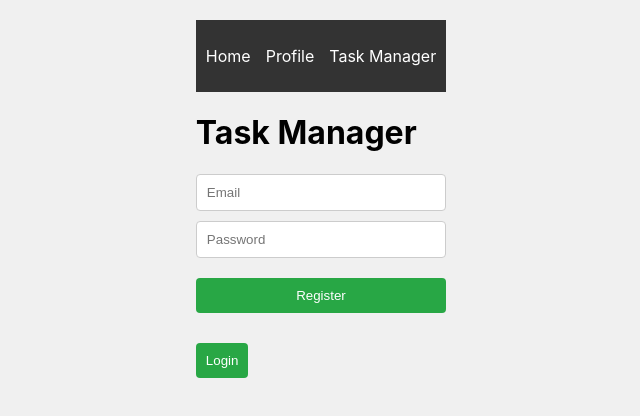
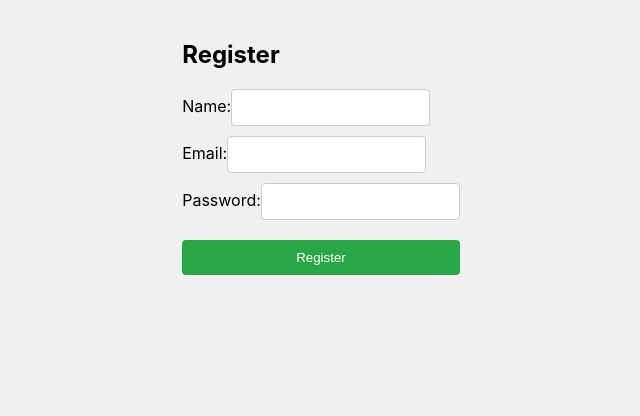
Before and after one commit to Chad96/react-to-do-list-app, a React (Create React App) app: page / in a window 1280 px wide. Shown: the top 416 px of the page, without its empty margins (319-959 px from the left). Built offline with nearby package versions, Linux system fonts and the light colour scheme.

Commit message:
registration

```diff
--- a/src/App.js
+++ b/src/App.js
@@ -1,40 +1,117 @@
-// src/App.js
-
-import React from "react";
-import { BrowserRouter as Router, Route, Routes } from "react-router-dom";
-import HomePage from "./components/HomePage";
-import ProfilePage from "./components/ProfilePage";
+import React, { useState, useEffect } from "react";
+import TaskForm from "./components/TaskForm";
 import KanbanBoard from "./components/KanbanBoard";
-import Navbar from "./components/Navbar";
-import { AuthProvider } from "./context/AuthContext";
-import PrivateRoute from "./components/PrivateRoute";
+import UserDetails from "./components/UserDetails";
+import TaskFilters from "./components/TaskFilters";
+import RegistrationForm from "./components/RegistrationForm";
+import LoginForm from "./components/LoginForm";
 import "./App.css";
+import { getTasksFromStorage, saveTasksToStorage } from "./utils/localStorage";
 
 const App = () => {
-  const [tasks, setTasks] = React.useState([]); // Initialize tasks as an empty array
+  const [tasks, setTasks] = useState([]);
+  const [taskToEdit, setTaskToEdit] = useState(null);
+  const [userDetails, setUserDetails] = useState({ name: "", email: "" });
+  const [filter, setFilter] = useState({
+    status: "",
+    priority: "",
+    dueDate: "",
+  });
+  const [showTasks, setShowTasks] = useState(false);
+  const [isRegistered, setIsRegistered] = useState(false);
+  const [isLoggedIn, setIsLoggedIn] = useState(false);
+
+  // Load tasks from localStorage on initial render
+  useEffect(() => {
+    const storedTasks = getTasksFromStorage();
+    if (storedTasks.length > 0) {
+      // Check if there are stored tasks
+      setTasks(storedTasks);
+    }
+  }, []);
+
+  // Save tasks to localStorage whenever they change
+  useEffect(() => {
+    saveTasksToStorage(tasks);
+  }, [tasks]);
+
+  const addTask = (task) => {
+    task.id = new Date().getTime();
+    setTasks((prevTasks) => [...prevTasks, task]);
+  };
+
+  const updateTask = (updatedTask) => {
+    setTasks((prevTasks) =>
+      prevTasks.map((task) => (task.id === updatedTask.id ? updatedTask : task))
+    );
+  };
+
+  const deleteTask = (id) => {
+    setTasks((prevTasks) => prevTasks.filter((task) => task.id !== id));
+  };
+
+  const updateUserDetails = (details) => {
+    setUserDetails(details);
+  };
+
+  const filteredTasks = tasks.filter((task) => {
+    return (
+      (filter.status ? task.status === filter.status : true) &&
+      (filter.priority ? task.priority === filter.priority : true) &&
+      (filter.dueDate ? task.dueDate === filter.dueDate : true)
+    );
+  });
+
+  const registerUser = (user) => {
+    // In a real app, you'd save this to a backend
+    setUserDetails(user);
+    setIsRegistered(true);
+  };
+
+  const loginUser = (user) => {
+    // In a real app, you'd verify this with a backend
+    if (
+      user.email === userDetails.email &&
+      user.password === userDetails.password
+    ) {
+      setIsLoggedIn(true);
+    } else {
+      alert("Invalid login details");
+    }
+  };
+
+  if (!isRegistered) {
+    return <RegistrationForm registerUser={registerUser} />;
+  }
+
+  if (!isLoggedIn) {
+    return <LoginForm loginUser={loginUser} />;
+  }
 
   return (
-    <AuthProvider>
-      <Router>
-        <Navbar />
-        <Routes>
-          <Route path="/" element={<HomePage />} />
-          <Route path="/profile" element={<ProfilePage />} />
-          <Route
-            path="/kanban"
-            element={
-              <PrivateRoute>
-                <KanbanBoard
-                  tasks={tasks} // Ensure tasks is passed here
-                  setTaskToEdit={() => {}} // Example callback
-                  deleteTask={() => {}} // Example callback
-                />
-              </PrivateRoute>
-            }
-          />
-        </Routes>
-      </Router>
-    </AuthProvider>
+    <div className="App">
+      <h1>Task Manager</h1>
+      <TaskForm
+        addTask={addTask}
+        updateTask={updateTask}
+        taskToEdit={taskToEdit}
+      />
+      <TaskFilters setFilter={setFilter} />
+      <button onClick={() => setShowTasks(!showTasks)}>
+        {showTasks ? "Hide Tasks" : "Show Tasks"}
+      </button>
+      {showTasks && (
+        <KanbanBoard
+          tasks={filteredTasks}
+          setTaskToEdit={setTaskToEdit}
+          deleteTask={deleteTask}
+        />
+      )}
+      <UserDetails
+        userDetails={userDetails}
+        updateUserDetails={updateUserDetails}
+      />
+    </div>
   );
 };
 
--- a/src/components/LoginForm.js
+++ b/src/components/LoginForm.js
@@ -1,35 +1,36 @@
-// src/components/LoginForm.js
+import React, { useState } from "react";
 
-import React, { useState } from "react";
-import { useAuth } from "../context/AuthContext";
-
-const LoginForm = () => {
-  const { login } = useAuth();
+const LoginForm = ({ loginUser }) => {
   const [email, setEmail] = useState("");
   const [password, setPassword] = useState("");
 
-  const handleLogin = () => {
-    // Handle login logic here
-    login({ email }); // Set the user in context on successful login
+  const handleSubmit = (e) => {
+    e.preventDefault();
+    loginUser({ email, password });
   };
 
   return (
-    <form onSubmit={(e) => e.preventDefault()}>
+    <form onSubmit={handleSubmit}>
+      <h2>Login</h2>
+      <label>
+        Email:
         <input
           type="email"
-        placeholder="Email"
           value={email}
           onChange={(e) => setEmail(e.target.value)}
+          required
         />
+      </label>
+      <label>
+        Password:
         <input
           type="password"
-        placeholder="Password"
           value={password}
           onChange={(e) => setPassword(e.target.value)}
+          required
         />
-      <button type="button" onClick={handleLogin}>
-        Login
-      </button>
+      </label>
+      <button type="submit">Login</button>
     </form>
   );
 };
--- a/src/components/RegistrationForm.js
+++ b/src/components/RegistrationForm.js
@@ -1,35 +1,46 @@
-// src/components/RegistrationForm.js
+import React, { useState } from "react";
 
-import React, { useState } from "react";
-import { useAuth } from "../context/AuthContext";
-
-const RegistrationForm = () => {
-  const { login } = useAuth();
+const RegistrationForm = ({ registerUser }) => {
+  const [name, setName] = useState("");
   const [email, setEmail] = useState("");
   const [password, setPassword] = useState("");
 
-  const handleRegister = () => {
-    // Handle registration logic here, e.g., save user details to localStorage
-    login({ email }); // Set the user in context on successful registration
+  const handleSubmit = (e) => {
+    e.preventDefault();
+    registerUser({ name, email, password });
   };
 
   return (
-    <form onSubmit={(e) => e.preventDefault()}>
+    <form onSubmit={handleSubmit}>
+      <h2>Register</h2>
+      <label>
+        Name:
+        <input
+          type="text"
+          value={name}
+          onChange={(e) => setName(e.target.value)}
+          required
+        />
+      </label>
+      <label>
+        Email:
         <input
           type="email"
-        placeholder="Email"
           value={email}
           onChange={(e) => setEmail(e.target.value)}
+          required
         />
+      </label>
+      <label>
+        Password:
         <input
           type="password"
-        placeholder="Password"
           value={password}
           onChange={(e) => setPassword(e.target.value)}
+          required
         />
-      <button type="button" onClick={handleRegister}>
-        Register
-      </button>
+      </label>
+      <button type="submit">Register</button>
     </form>
   );
 };
```
Lines whose indentation alone changed are shown as unchanged.
